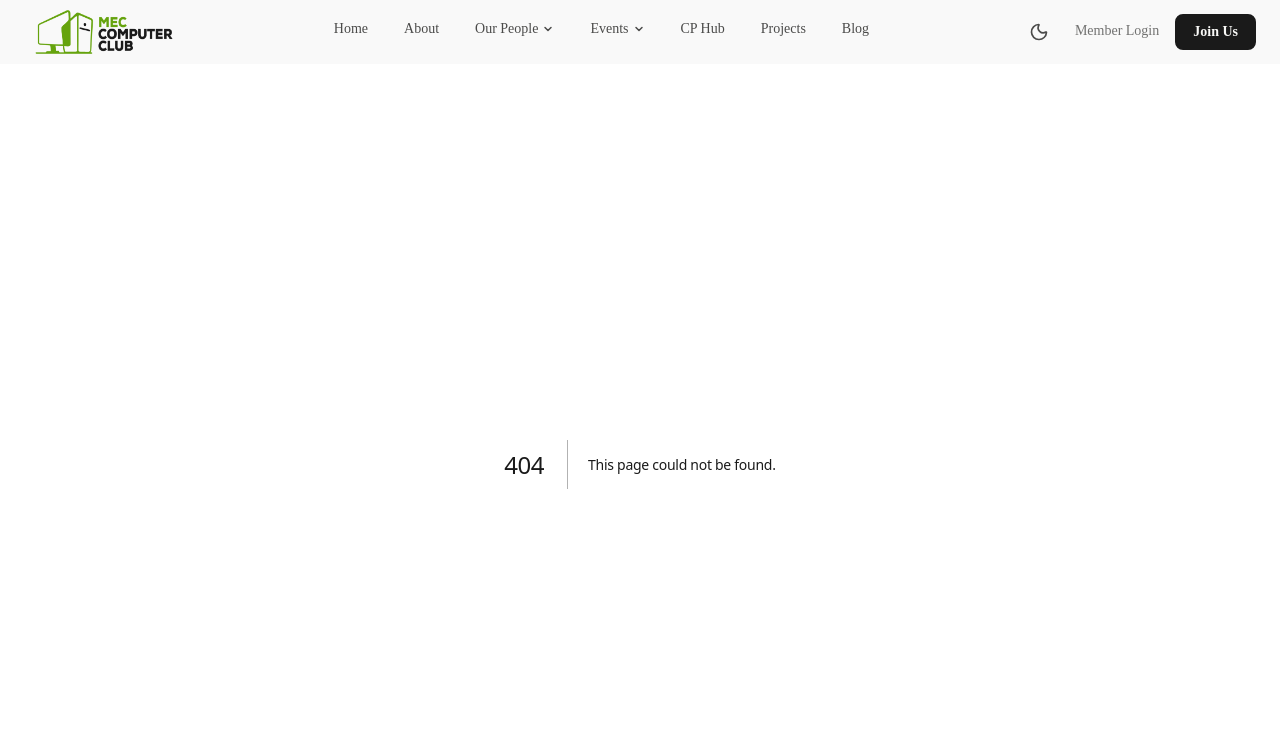
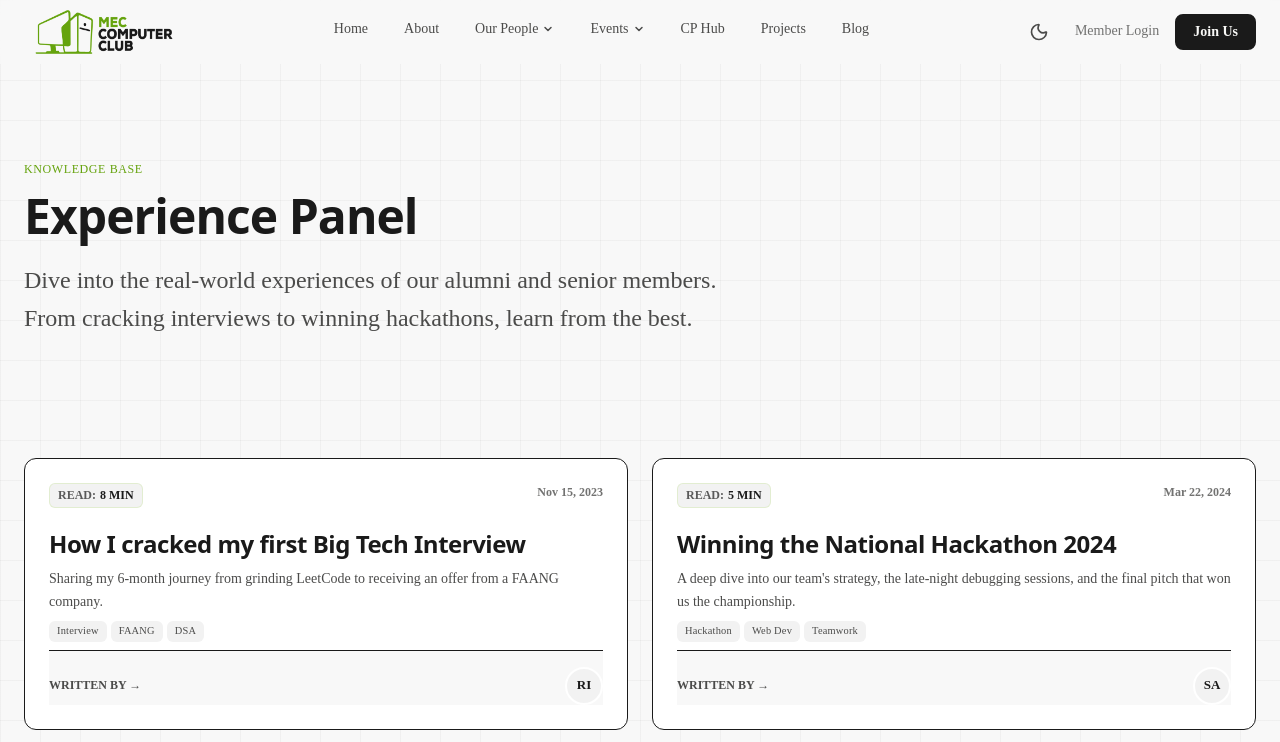
Before and after one commit to abokash590/ClubWebsite, a Next.js app: page /experiences in a window 1280 px wide. Before the commit this address had no page. Shown: the top 742 px of the page. Built offline with nearby package versions, Linux system fonts and the light colour scheme; a web font is replaced by a local one.

Commit message:
feat: add advisor and experience panel pages with dummy data

```diff
--- /dev/null
+++ b/src/app/experiences/experiences.css
@@ -0,0 +1,18 @@
+/* Experiences Page Specific Styles */
+.experiences-hero {
+  padding-top: var(--space-8);
+  padding-bottom: var(--space-4);
+}
+
+.experiences-hero__subtitle {
+  font-size: var(--text-xl);
+  color: var(--text-secondary);
+  max-width: 700px;
+  margin-top: var(--space-3);
+}
+
+@media (max-width: 768px) {
+  .experiences-hero {
+    padding-top: var(--space-6);
+  }
+}
--- /dev/null
+++ b/src/app/experiences/page.tsx
@@ -0,0 +1,36 @@
+import type { Metadata } from "next";
+import { BlogCard } from "@/components/ui/Card";
+import { experiences } from "@/data/experiences";
+import "./experiences.css";
+
+export const metadata: Metadata = {
+  title: "Experience Panel",
+  description: "Read stories and experiences from our club members and alumni.",
+};
+
+export default function ExperiencesPage() {
+  return (
+    <>
+      <section className="section experiences-hero">
+        <div className="container">
+          <span className="kicker">Knowledge Base</span>
+          <h1>Experience Panel</h1>
+          <p className="experiences-hero__subtitle">
+            Dive into the real-world experiences of our alumni and senior members.
+            From cracking interviews to winning hackathons, learn from the best.
+          </p>
+        </div>
+      </section>
+
+      <section className="section section--alt">
+        <div className="container">
+          <div className="grid grid--2 stagger-children">
+            {experiences.map((exp) => (
+              <BlogCard key={exp.id} {...exp} />
+            ))}
+          </div>
+        </div>
+      </section>
+    </>
+  );
+}
--- /dev/null
+++ b/src/data/experiences.ts
@@ -0,0 +1,44 @@
+export interface Experience {
+  id: string;
+  title: string;
+  excerpt: string;
+  date: string;
+  author: string;
+  authorImage?: string;
+  readTime: number;
+  tags: string[];
+  slug: string;
+}
+
+export const experiences: Experience[] = [
+  {
+    id: "exp-1",
+    title: "How I cracked my first Big Tech Interview",
+    excerpt: "Sharing my 6-month journey from grinding LeetCode to receiving an offer from a FAANG company.",
+    date: "2023-11-15",
+    author: "Rakibul Islam",
+    readTime: 8,
+    tags: ["Interview", "FAANG", "DSA"],
+    slug: "cracked-first-big-tech-interview",
+  },
+  {
+    id: "exp-2",
+    title: "Winning the National Hackathon 2024",
+    excerpt: "A deep dive into our team's strategy, the late-night debugging sessions, and the final pitch that won us the championship.",
+    date: "2024-03-22",
+    author: "Sumaiya Akter",
+    readTime: 5,
+    tags: ["Hackathon", "Web Dev", "Teamwork"],
+    slug: "winning-national-hackathon-2024",
+  },
+  {
+    id: "exp-3",
+    title: "Navigating Open Source Contributions as a Beginner",
+    excerpt: "My experience contributing to major open-source repositories and how it shaped my career.",
+    date: "2024-01-10",
+    author: "Tanvir Hossain",
+    readTime: 6,
+    tags: ["Open Source", "GitHub", "Career"],
+    slug: "navigating-open-source-contributions",
+  },
+];
```
Also changed, not shown: src/app/advisors/advisors.css (added, +18 -0 lines), src/app/advisors/page.tsx (added, +35 -0 lines), src/data/advisors.ts (added, +45 -0 lines).
